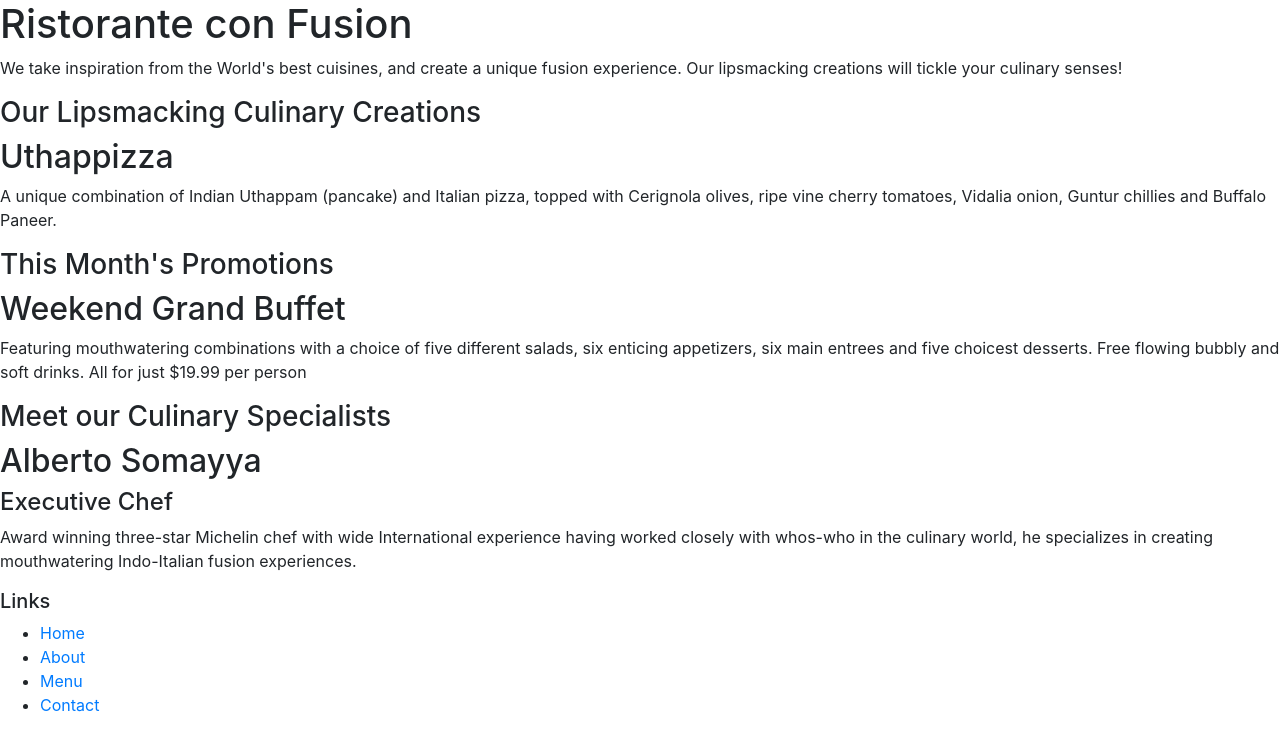
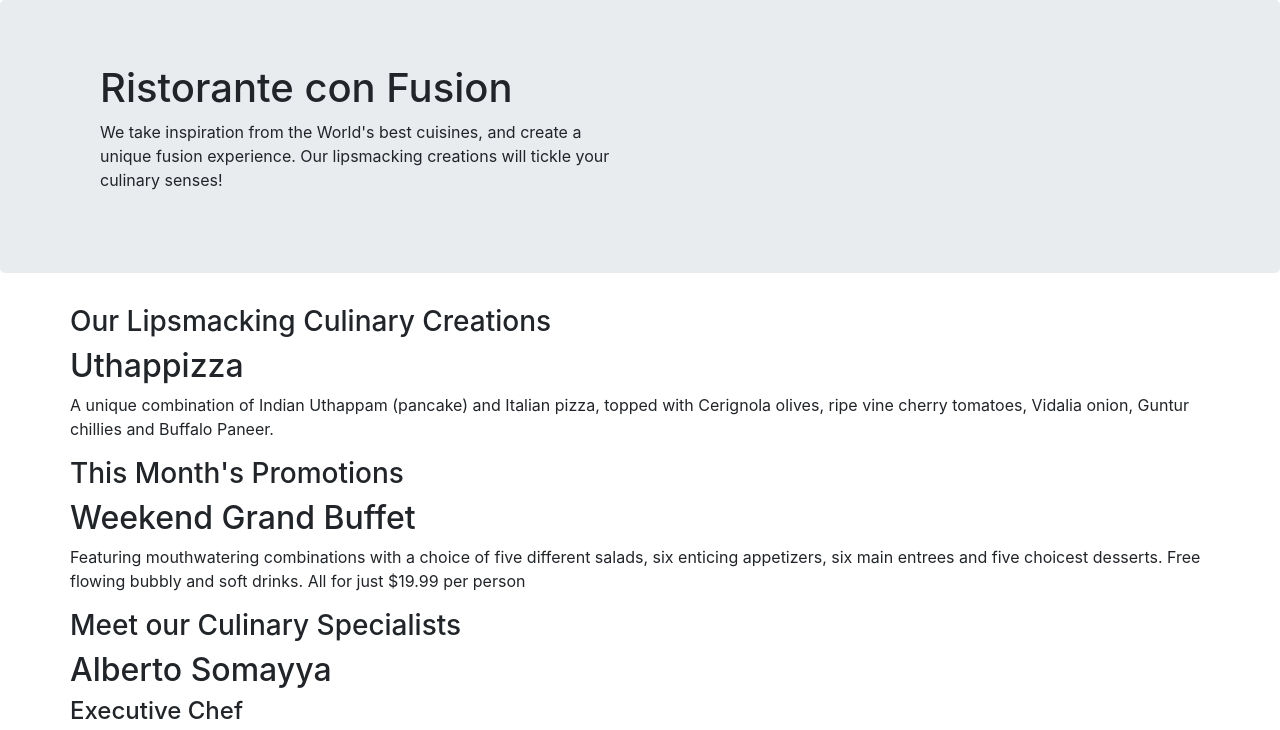
Before and after one commit to sathg/conFusion, a website: page index.html in a window 1280 px wide. Shown: the top 730 px of the page. Drawn offline with nearby package versions, Linux system fonts and the light colour scheme.

Commit message:
bootstrap changes

```diff
--- a/index.html
+++ b/index.html
@@ -13,21 +13,21 @@
 
 <body>
 
-    <header>
-        <div>
+    <header class="jumbotron">
+        <div class="container">
             <div>
-                <div>
+                <div class="col-12 col-sm-6">
                     <h1>Ristorante con Fusion</h1>
                     <p>We take inspiration from the World's best cuisines, and create a unique fusion experience. Our lipsmacking creations will tickle your culinary senses!</p>
                 </div>
-                <div>
+                <div class="col-12 col-sm">
                 </div>
             </div>
         </div>
     </header>
 
-    <div>
-        <div>
+    <div class="container">
+        <div class="row">
             <div>
                 <h3>Our Lipsmacking Culinary Creations</h3>
             </div>
@@ -38,7 +38,7 @@
         </div>
 
 
-        <div>
+        <div class="row">
             <div>
                 <h3>This Month's Promotions</h3>
             </div>
@@ -48,7 +48,7 @@
             </div>
         </div>
 
-        <div>
+        <div class="row">
             <div>
                 <h3>Meet our Culinary Specialists</h3>
             </div>
@@ -61,7 +61,7 @@
     </div>
 
     <footer>
-        <div>
+        <div class="container">
             <div>
                 <div>
                     <h5>Links</h5>
```
